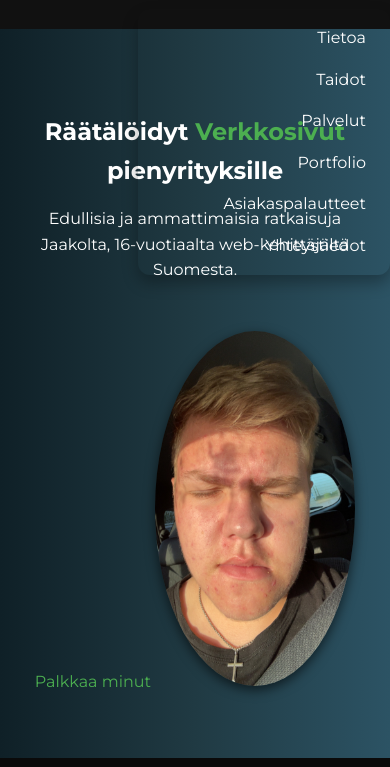
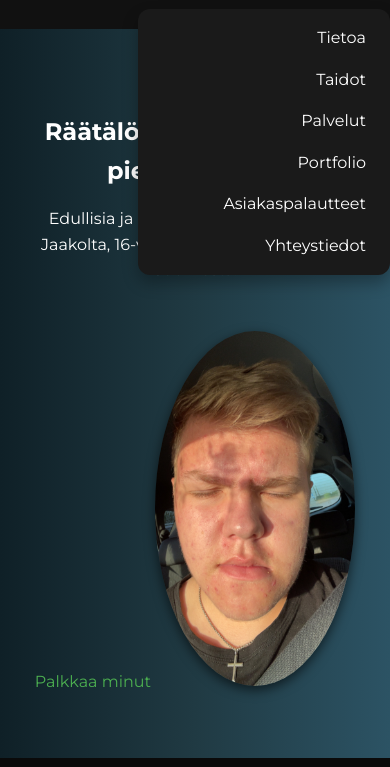
Before and after one commit to JageTheProgrammer/Protfolios, a website: page 1PAGE/public/index.html in a window 390 px wide. Both pictures are taken after a click on the element 344 px from the left and 53 px from the top of the page. Shown: the part 77-844 px from the top of the page. Drawn offline with Linux system fonts and the light colour scheme.

Commit message:
Update style.css

```diff
--- a/1PAGE/public/css/style.css
+++ b/1PAGE/public/css/style.css
@@ -264,7 +264,7 @@ footer {
     position: absolute;
     top: 70px;
     right: 0;
-    background: var(--card-bg);
+    background: #1a1a1a;
     width: 220px;
     padding: 1rem;
     border-radius: 12px;
```
